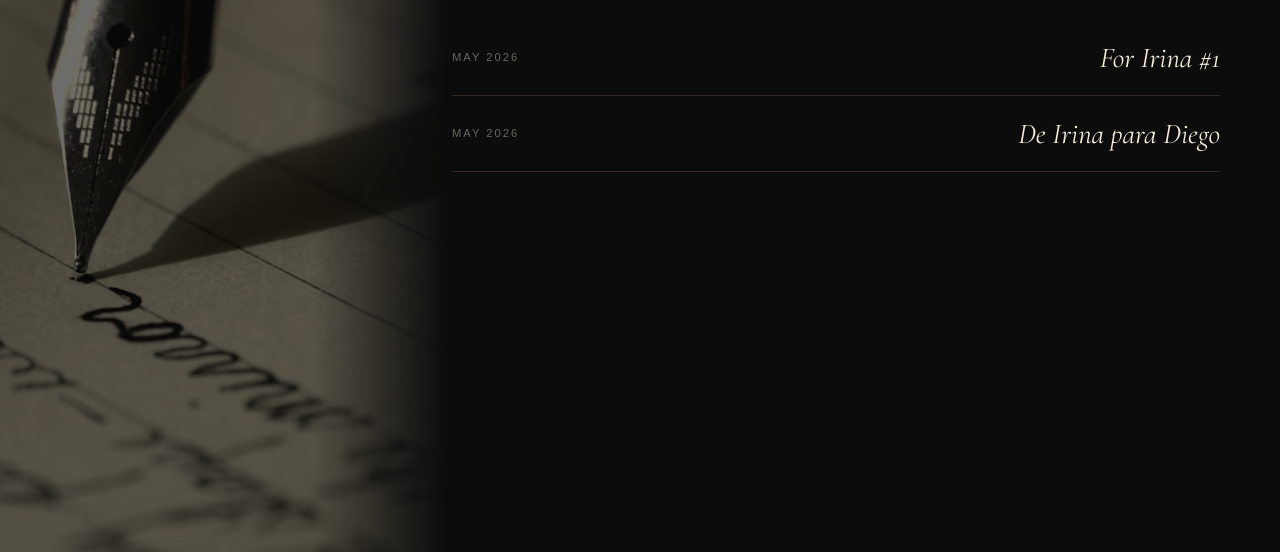
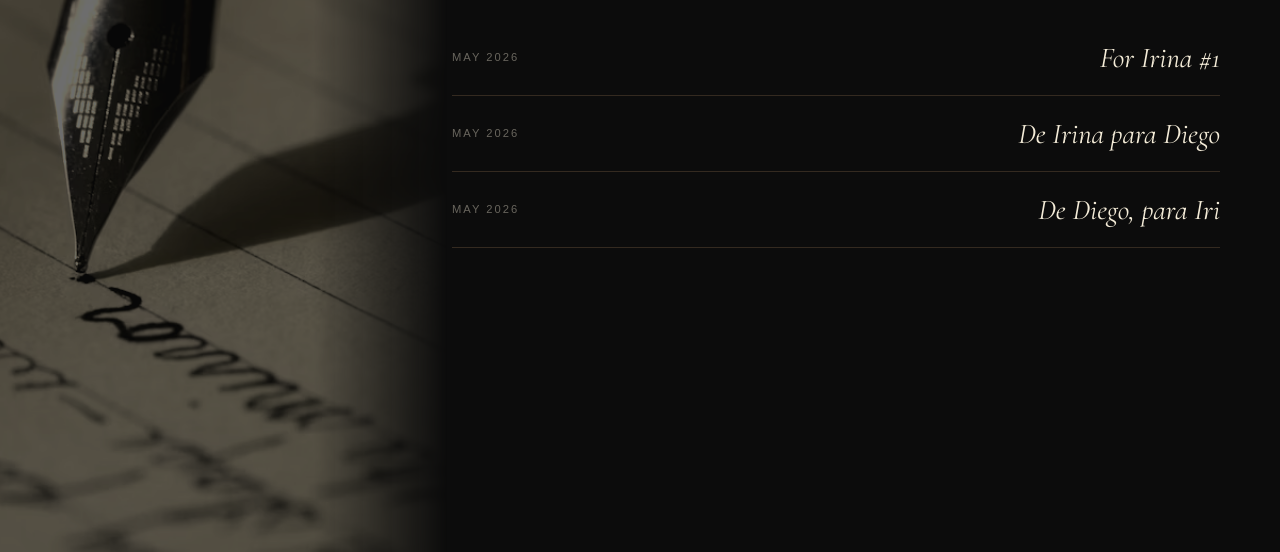
Before and after one commit to NotesForIrina/For-Irina, a plain HTML site: page poetry/poetry.html in a window 1280 px wide. Shown: the part 248-800 px from the top of the page. Drawn offline with nearby package versions, Linux system fonts and the light colour scheme; a web font is replaced by a local one.

Commit message:
Add new poem entry for 'De Diego, para Iri'

```diff
--- a/poetry/poetry.html
+++ b/poetry/poetry.html
@@ -30,6 +30,12 @@
                     <span class="poem-name">De Irina para Diego</span>
                 </a>
             </li>
+            <li>
+                <a href="for-irina-3.html">
+                    <span class="poem-date">MAY 2026</span>
+                    <span class="poem-name">De Diego, para Iri</span>
+                </a>
+            </li>
         </ul>
     </div>
 
```
